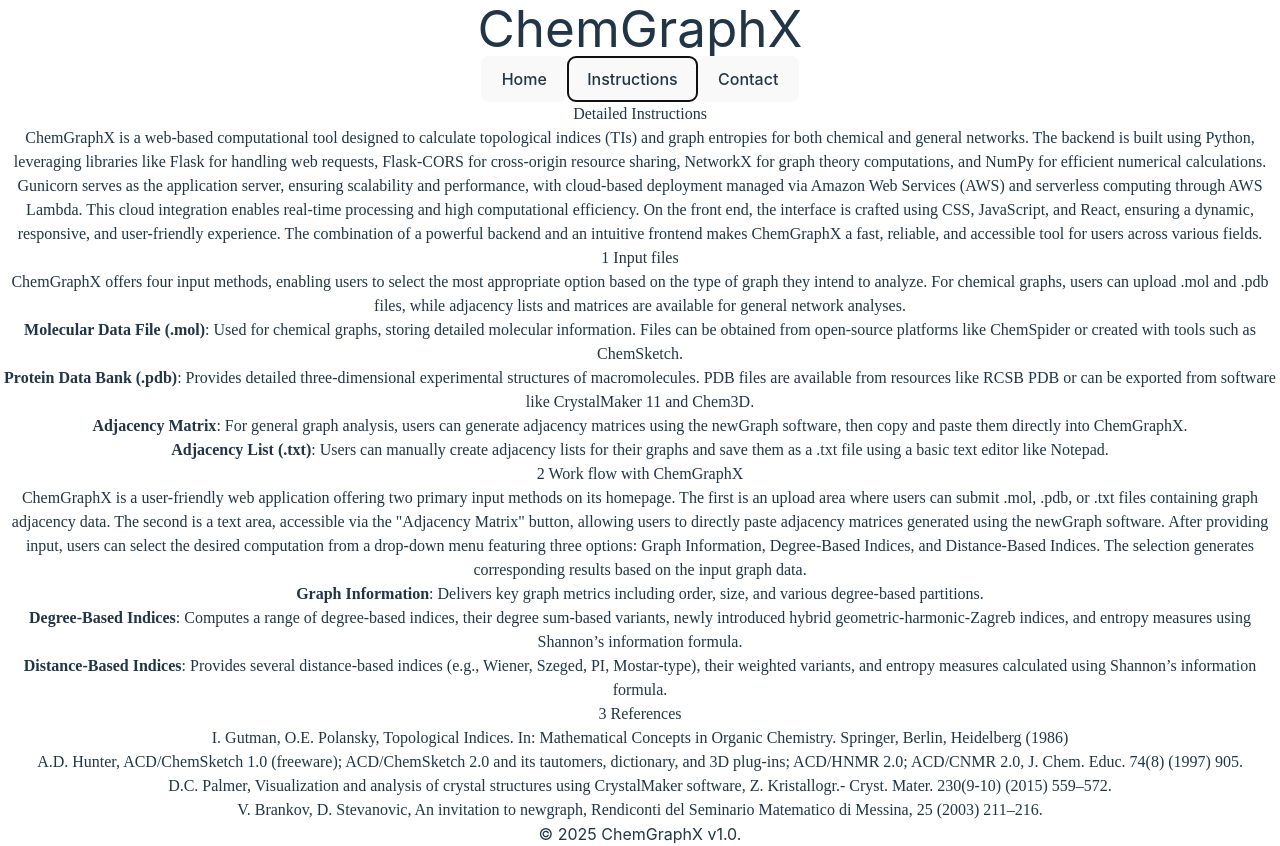
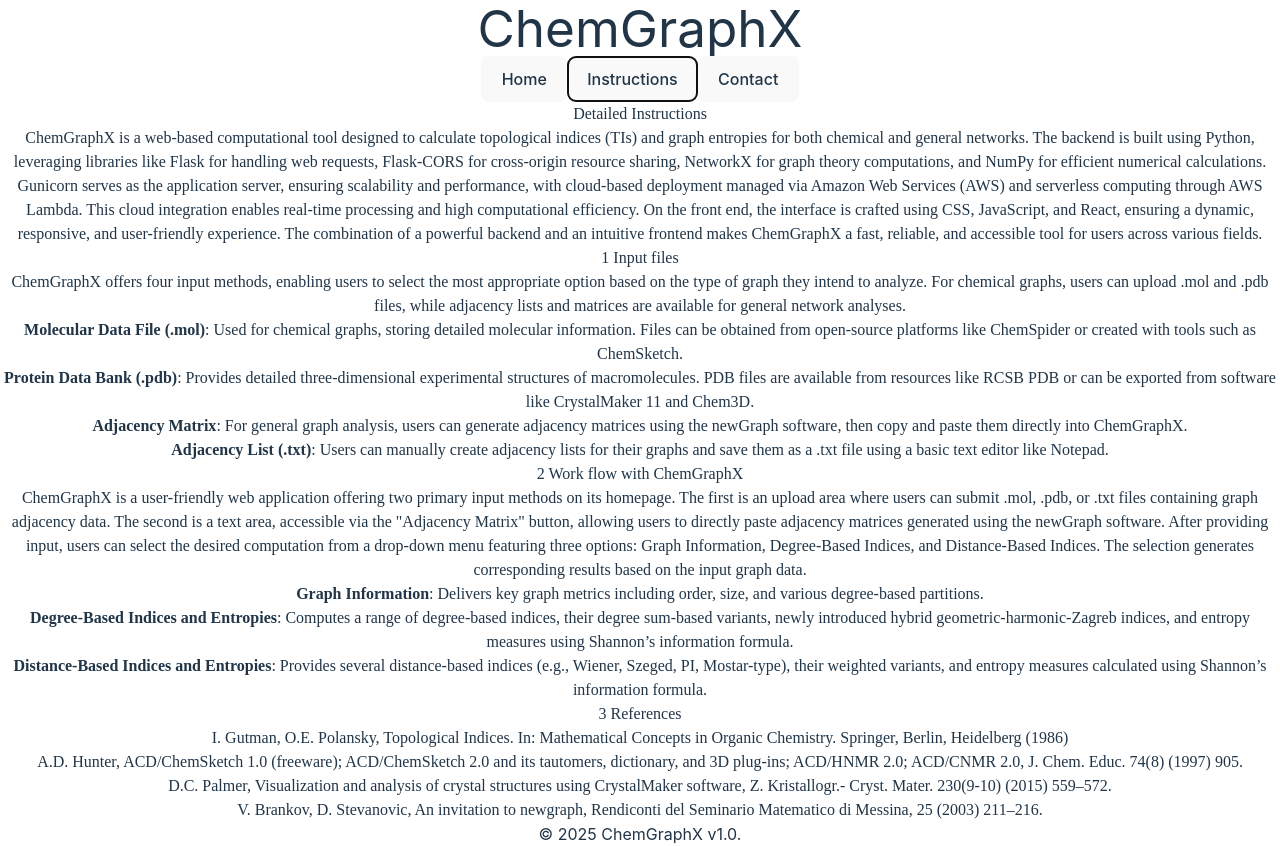
Before and after one commit to aditya-jindal/chem-graph, a React (Vite) app in the folder client/: page / in a window 1280 px wide. Both pictures are taken after a click on the button "Instructions". Built offline with nearby package versions, Linux system fonts and the light colour scheme.

Commit message:
Update InstructionsTab.jsx

```diff
--- a/client/src/tabs/InstructionsTab.jsx
+++ b/client/src/tabs/InstructionsTab.jsx
@@ -23,8 +23,8 @@
       </p>
       <ul className="list-disc list-inside mb-6">
         <li><b>Graph Information</b>: Delivers key graph metrics including order, size, and various degree-based partitions.</li>
-        <li><b>Degree-Based Indices</b>: Computes a range of degree-based indices, their degree sum-based variants, newly introduced hybrid geometric-harmonic-Zagreb indices, and entropy measures using Shannon’s information formula.</li>
-        <li><b>Distance-Based Indices</b>: Provides several distance-based indices (e.g., Wiener, Szeged, PI, Mostar-type), their weighted variants, and entropy measures calculated using Shannon’s information formula.</li>
+        <li><b>Degree-Based Indices and Entropies</b>: Computes a range of degree-based indices, their degree sum-based variants, newly introduced hybrid geometric-harmonic-Zagreb indices, and entropy measures using Shannon’s information formula.</li>
+        <li><b>Distance-Based Indices and Entropies</b>: Provides several distance-based indices (e.g., Wiener, Szeged, PI, Mostar-type), their weighted variants, and entropy measures calculated using Shannon’s information formula.</li>
       </ul>
 
       <h3 className="text-xl font-semibold mt-6 mb-2">3 References</h3>
```
